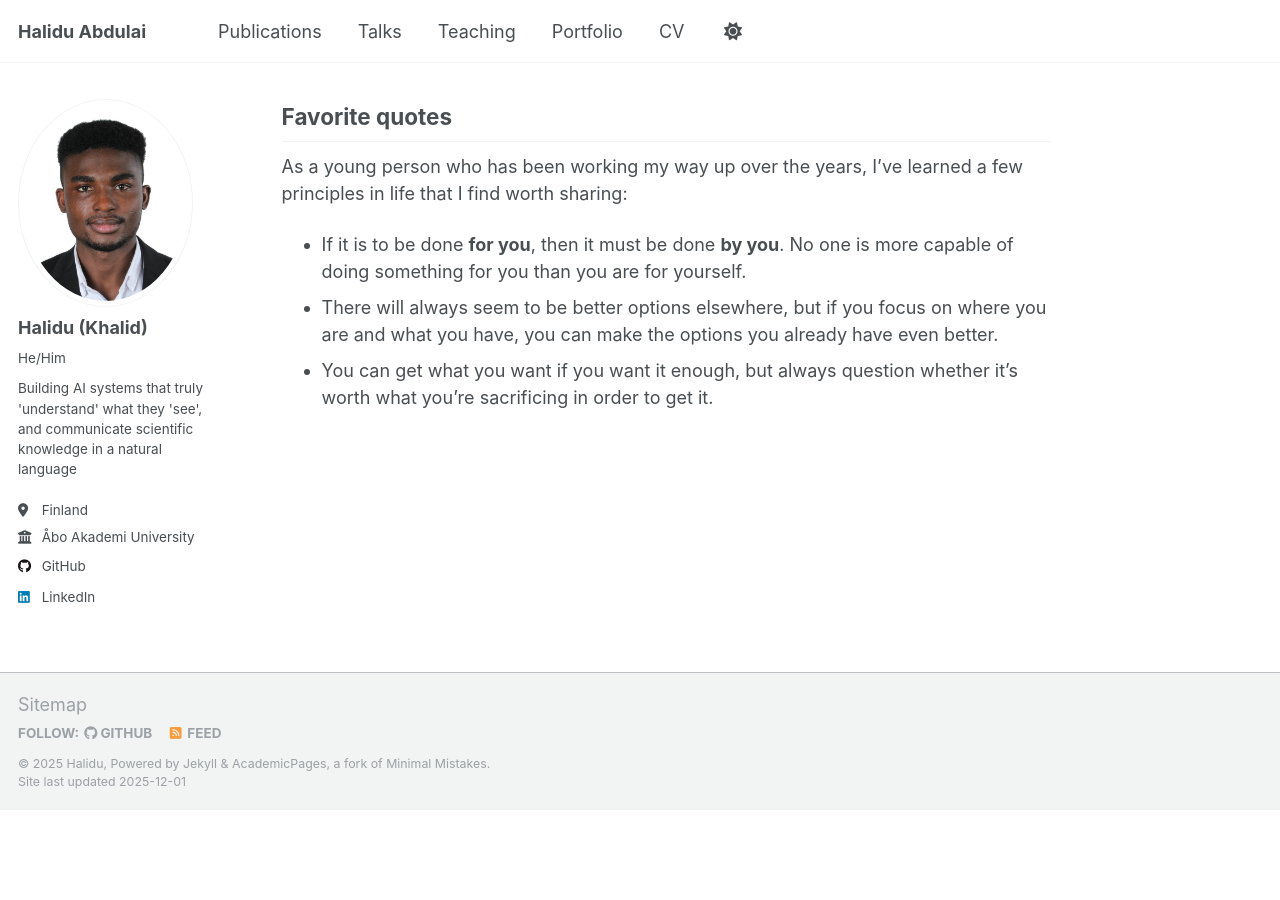
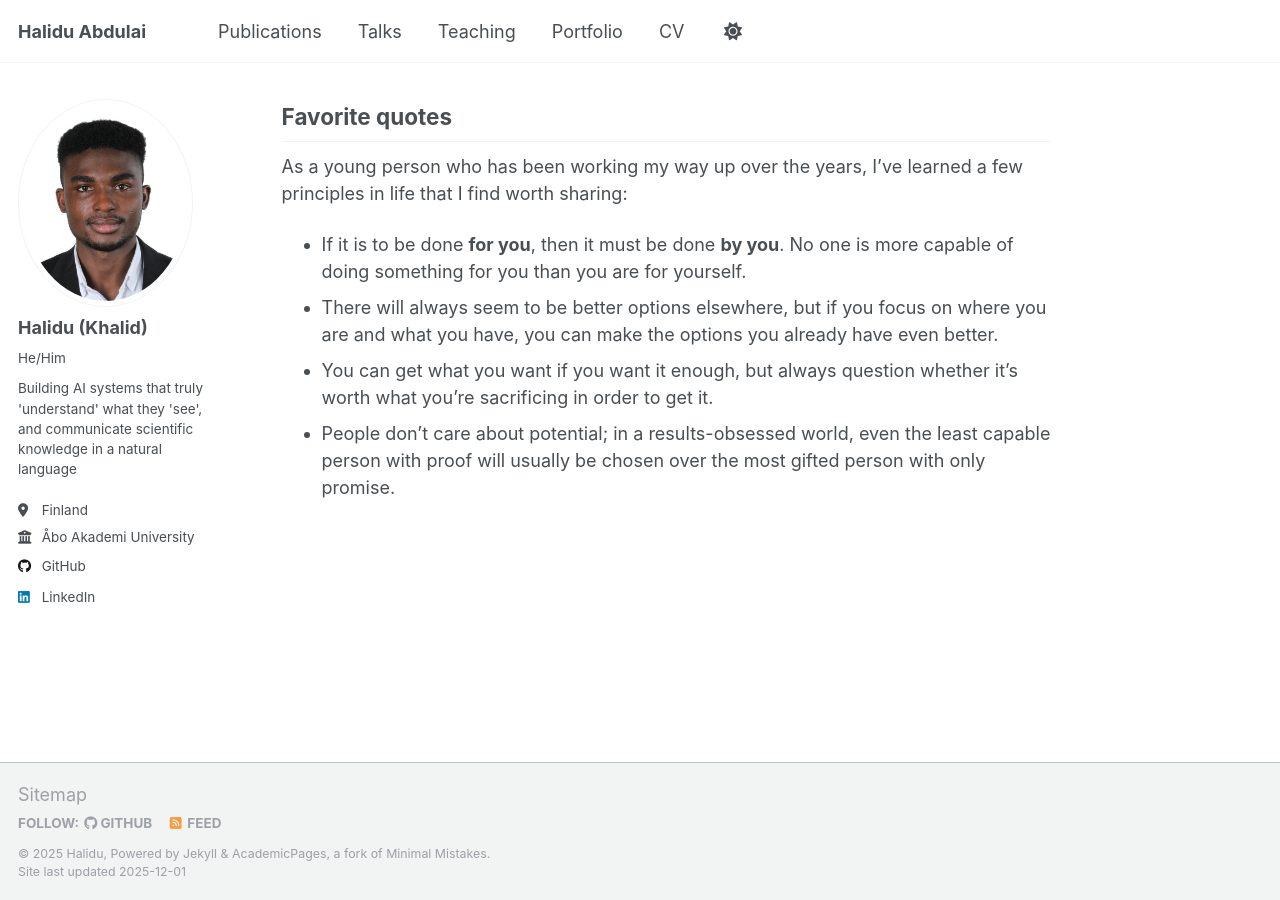
Before and after one commit to abdulaihalidu/abdulaihalidu.github.io, a Jekyll site: the page built from _pages/about.md, in a window 1280 px wide and 900 px high, scrolled down 678 px. Built offline with Jekyll 4.4.1, drawn with Linux system fonts in a browser that asks for light colours; a script that is not in the unit is left out; before the commit the page ends 1488 px from its top, so only the background shows below that.

Commit message:
Add a new insight about results over potential

```diff
--- a/_pages/about.md
+++ b/_pages/about.md
@@ -25,3 +25,4 @@ As a young person who has been working my way up over the years, I've learned a
 - If it is to be done **for you**, then it must be done **by you**. No one is more capable of doing something for you than you are for yourself.
 - There will always seem to be better options elsewhere, but if you focus on where you are and what you have, you can make the options you already have even better.
 - You can get what you want if you want it enough, but always question whether it's worth what you're sacrificing in order to get it.
+- People don’t care about potential; in a results-obsessed world, even the least capable person with proof will usually be chosen over the most gifted person with only promise.
```
